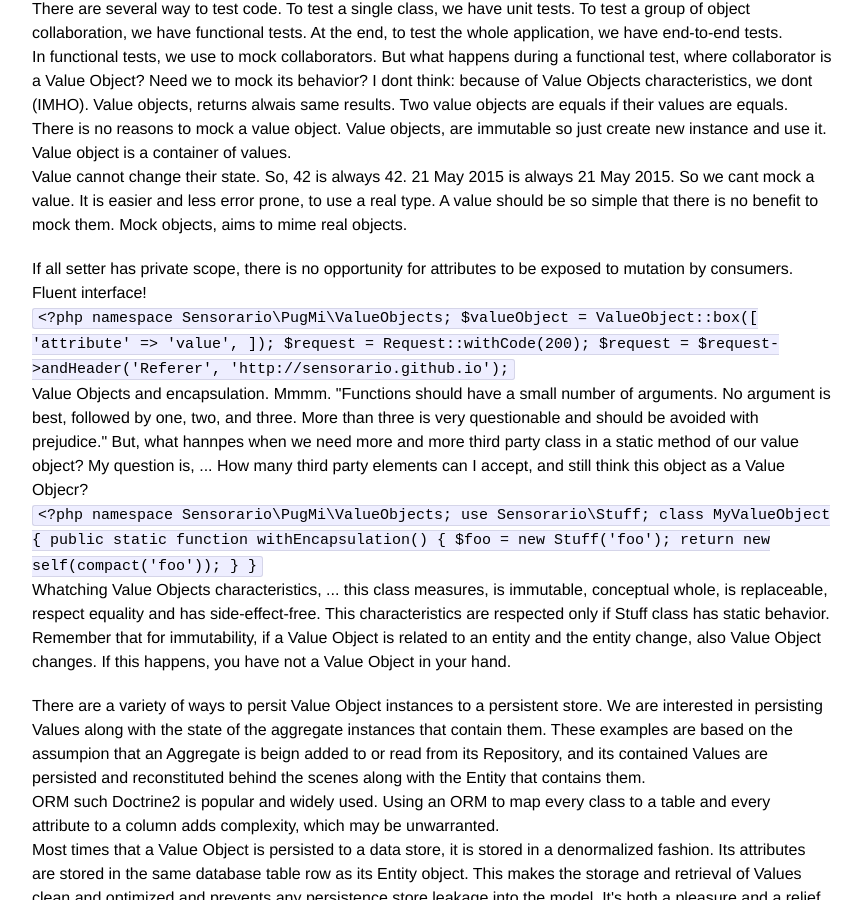
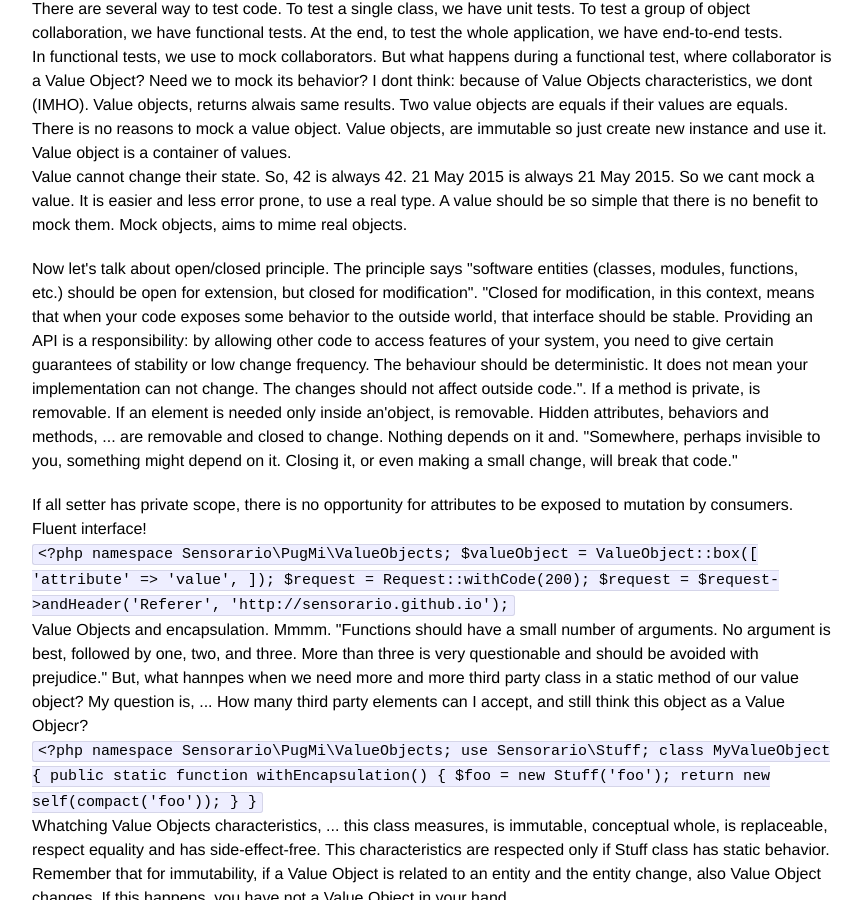
Before and after one commit to sensorario/sensorario.github.io, a Jekyll site: the page built from _posts/2015-05-01-value-objects.markdown, in a window 1280 px wide and 900 px high, scrolled down 4387 px. Shown: the whole window, without its empty margins (208-1070 px from the left). Built offline with Jekyll 4.4.1, drawn with Linux system fonts in a browser that asks for light colours.

```diff
--- a/_posts/2015-05-01-value-objects.markdown
+++ b/_posts/2015-05-01-value-objects.markdown
@@ -251,6 +251,10 @@
     <p>Value cannot change their state. So, 42 is always 42. 21 May 2015 is always 21 May 2015. So we cant mock a value. It is easier and less error prone, to use a real type. A value should be so simple that there is no benefit to mock them. Mock objects, aims to mime real objects.</p>
 </div>
 
+<div class="final-classes">
+    <p>Now let's talk about open/closed principle. The principle says "software entities (classes, modules, functions, etc.) should be open for extension, but closed for modification". "Closed for modification, in this context, means that when your code exposes some behavior to the outside world, that interface should be stable. Providing an API is a responsibility: by allowing other code to access features of your system, you need to give certain guarantees of stability or low change frequency. The behaviour should be deterministic. It does not mean your implementation can not change. The changes should not affect outside code.". If a method is private, is removable. If an element is needed only inside an'object, is removable. Hidden attributes, behaviors and methods, ... are removable and closed to change. Nothing depends on it and. "Somewhere, perhaps invisible to you, something might depend on it. Closing it, or even making a small change, will break that code."</p>
+</div>
+
 <div class="implementation">
     <p>If all setter has private scope, there is no opportunity for attributes to be exposed to mutation by consumers.</p>
     <p>Fluent interface!</p>
@@ -308,6 +312,7 @@
 
     <h2>Links</h2>
     <ul>
+        <li><a hreg="http://verraes.net/2014/05/final-classes-in-php/">final classes in php</a></li>
         <li><a href="http://martinfowler.com/bliki/ValueObject.html">Value object (Martin Fowler)</a></li>
         <li><a href="http://css.dzone.com/articles/unit-testing-when-value">unit test when value</a></li>
         <li><a href="http://verraes.net/2014/06/named-constructors-in-php/">named constructor</a></li>
```
